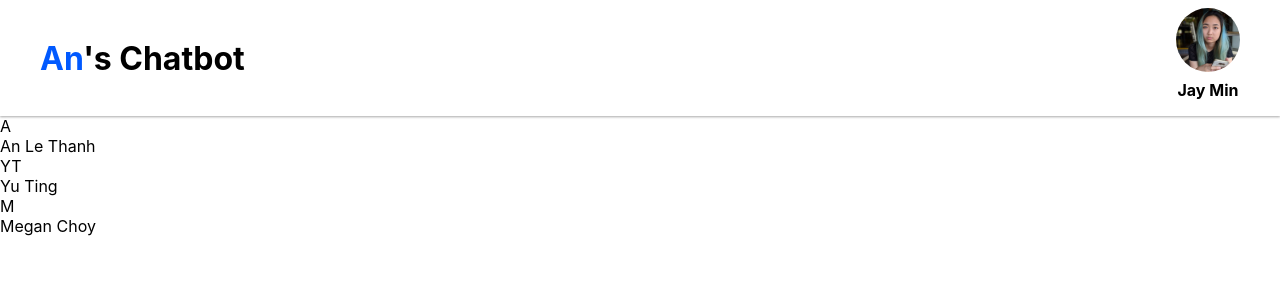
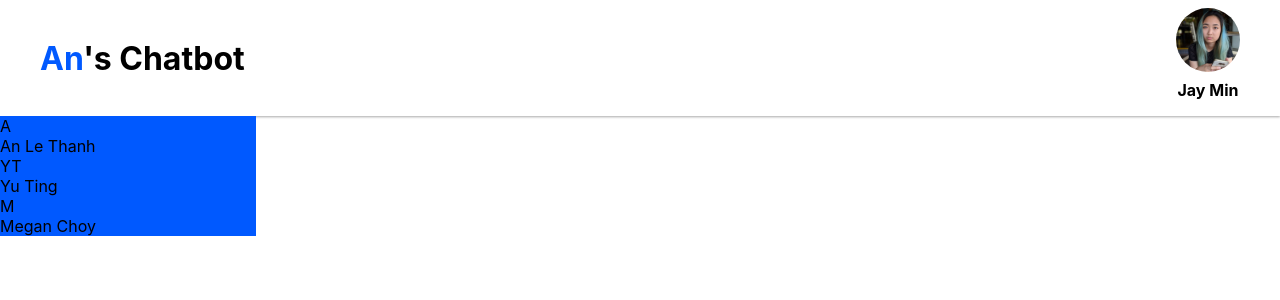
Before and after one commit to lethanhan97/chatbot-fe, a React (Create React App) app: page / in a window 1280 px wide. Shown: the top 300 px of the page. Built offline with nearby package versions, Linux system fonts and the light colour scheme.

Commit message:
made use of scss variables

```diff
--- a/src/core/components/Header.scss
+++ b/src/core/components/Header.scss
@@ -1,3 +1,5 @@
+@import '../constants/colors.scss';
+
 .app-header {
   display: flex;
   align-items: center;
@@ -6,7 +8,7 @@
   box-shadow: 0 1px 3px rgba(0, 0, 0, 0.12), 0 1px 2px rgba(0, 0, 0, 0.24);
 
   .app-logo {
-    color: rgb(0, 89, 255);
+    color: $primary-color;
   }
 
   .app-avatar {
--- /dev/null
+++ b/src/core/components/SideNav.scss
@@ -0,0 +1,6 @@
+@import '../constants/colors.scss';
+
+.side-nav-wrapper {
+  background-color: $primary-color;
+  width: 20vw;
+}
--- a/src/core/components/SideNav.tsx
+++ b/src/core/components/SideNav.tsx
@@ -1,3 +1,5 @@
+import './SideNav.scss';
+
 function SideNav() {
   const sideNavItems: SideNavItem[] = [
     {
@@ -24,7 +26,7 @@ function SideNav() {
   };
 
   return (
-    <section>
+    <section className="side-nav-wrapper">
       {sideNavItems.map((item) => (
         <SideNavItem item={item} />
       ))}
--- /dev/null
+++ b/src/core/constants/colors.scss
@@ -0,0 +1 @@
+$primary-color: rgb(0, 89, 255);
```
